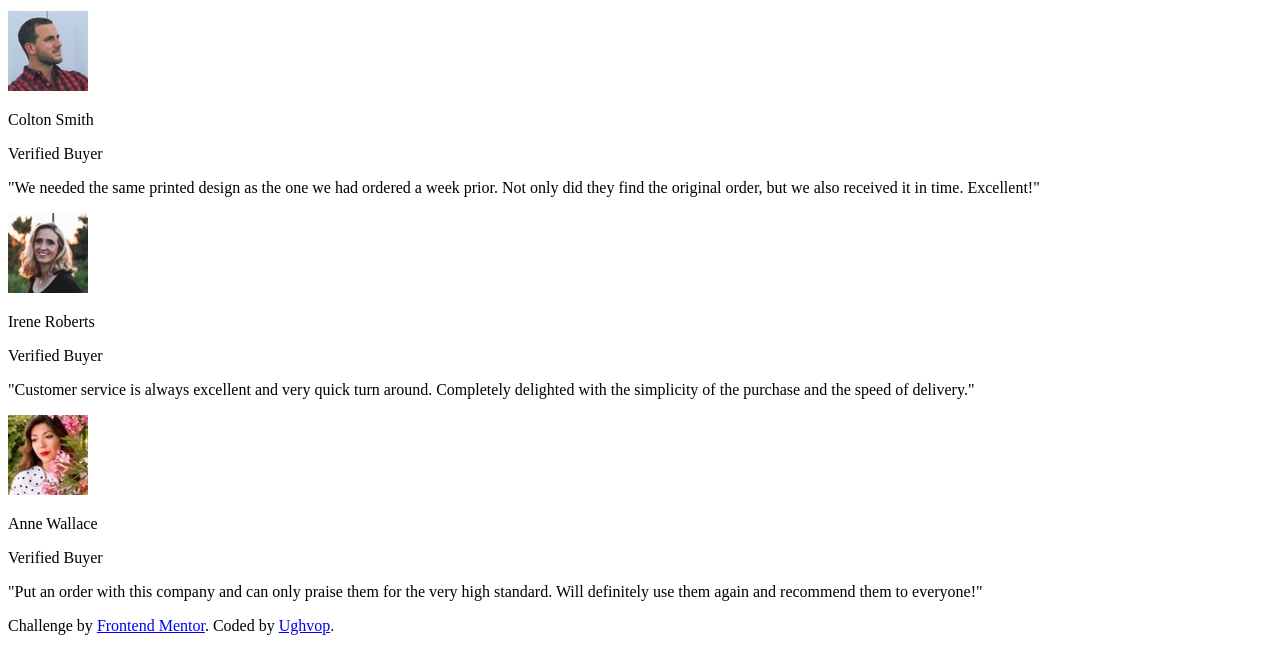
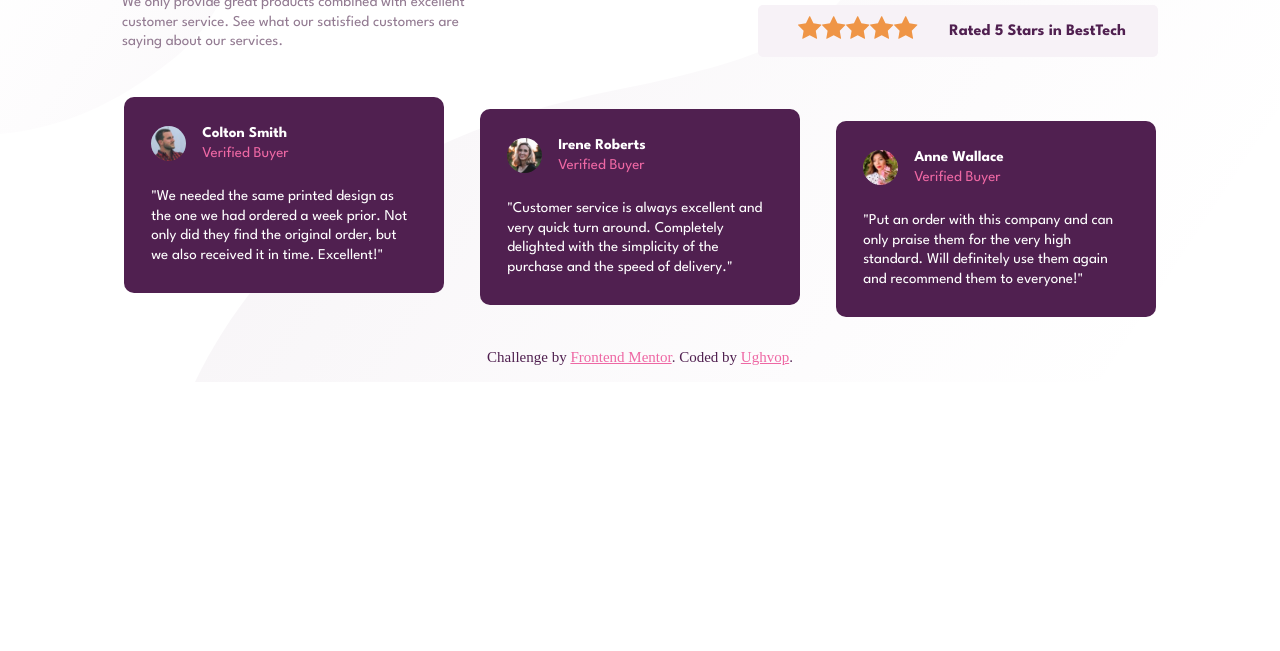
Before and after one commit to ughvop/social-proof-section-master, a plain HTML site: page index.html in a window 1280 px wide. Shown: the part 228-879 px from the top of the page. After the commit the page ends 800 px from the top, so only its background shows below. Drawn offline with Linux system fonts and the light colour scheme.

Commit message:
modified:   index.html

```diff
--- a/index.html
+++ b/index.html
@@ -18,7 +18,7 @@
       href="https://fonts.googleapis.com/css2?family=League+Spartan:wght@400;500;700&display=swap"
       rel="stylesheet"
     />
-    <link rel="stylesheet" type="text/scss" href="/dist/style.css" />
+    <link rel="stylesheet" href="dist/style.css" />
   </head>
   <body>
     <main>
```
